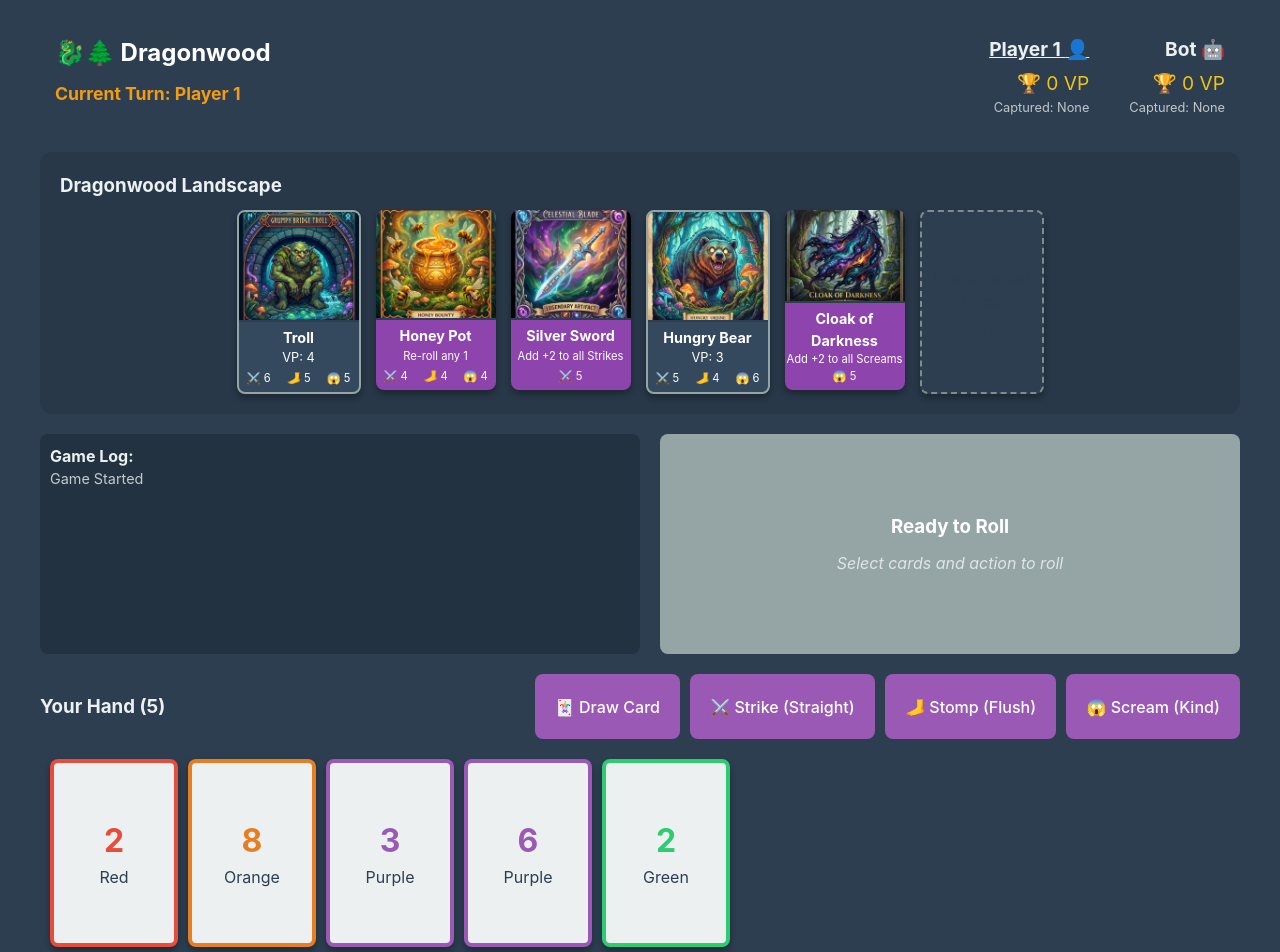
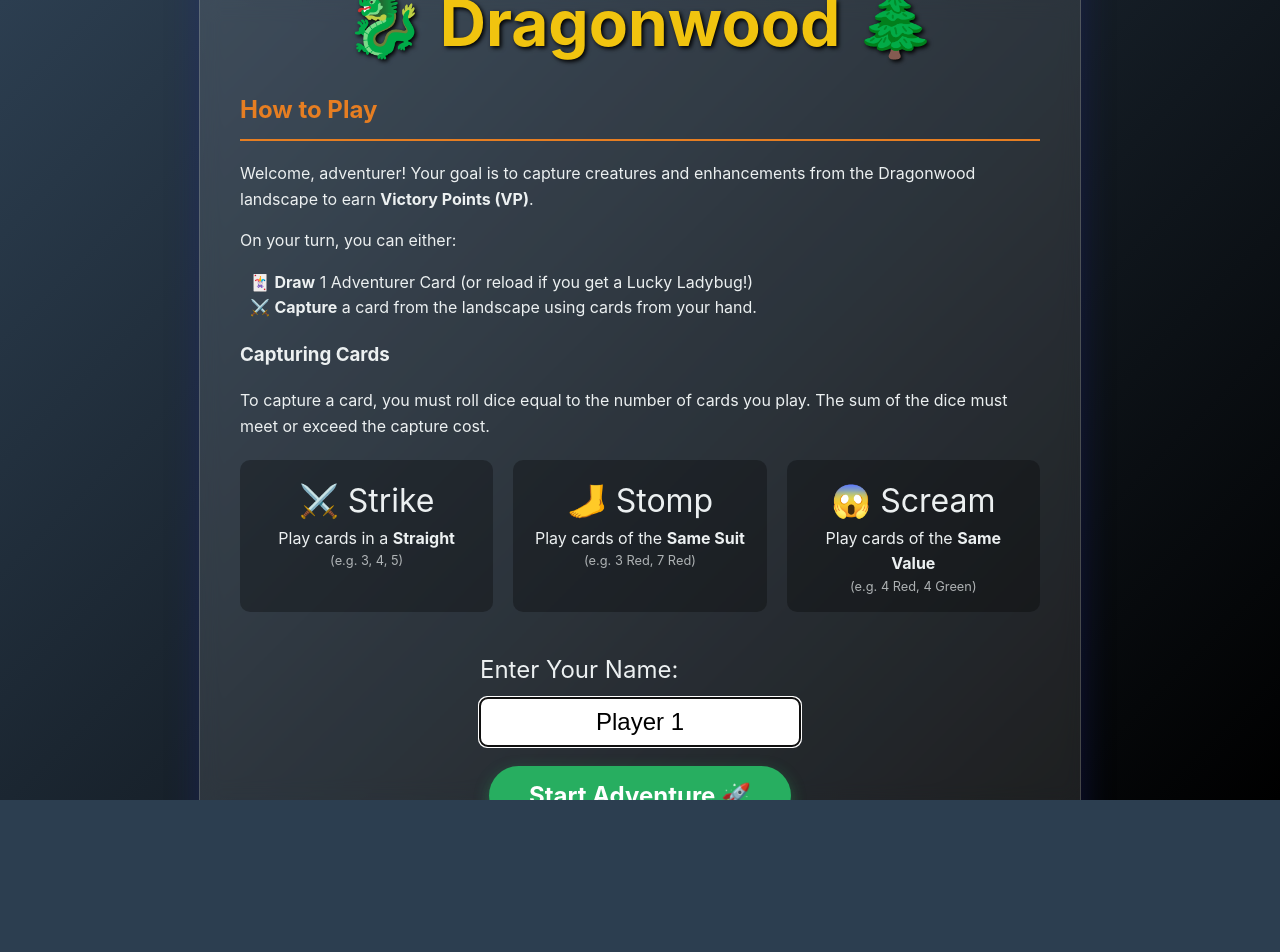
Before and after one commit to andrew-mcgrath/dragonwood, a React (Vite) app: page / in a window 1280 px wide. Shown: the top 952 px of the page. After the commit the page ends 800 px from the top, so only its background shows below. Built offline with nearby package versions, Linux system fonts and the light colour scheme.

Commit message:
feat: Implement a splash screen for game initialization and add auto-scrolling to the game log.

```diff
--- a/src/App.tsx
+++ b/src/App.tsx
@@ -1,6 +1,7 @@
 import { useState, useEffect } from 'react';
 import { GameEngine } from './engine/GameEngine';
 import { GameBoard } from './components/GameBoard';
+import { SplashScreen } from './components/SplashScreen';
 import './index.css';
 
 // Singleton instance for simplicity in this MVP
@@ -16,6 +17,7 @@ try {
 }
 
 function App() {
+  const [gameStarted, setGameStarted] = useState(false);
   // Force update trigger
   const [_, setTick] = useState(0);
 
@@ -27,6 +29,12 @@ function App() {
     const unsubscribe = gameEngine.subscribe(refresh);
     return () => unsubscribe();
   }, []);
+
+  const handleStartGame = (playerName: string) => {
+    gameEngine.setPlayerName('p1', playerName);
+    setGameStarted(true);
+    refresh();
+  };
 
   const handleDraw = () => {
     gameEngine.drawCard();
@@ -63,6 +71,10 @@ function App() {
     </div>;
   }
 
+  if (!gameStarted) {
+    return <SplashScreen onStartGame={handleStartGame} />;
+  }
+
   return (
     <div className="App">
       <GameBoard
--- a/src/components/GameBoard.tsx
+++ b/src/components/GameBoard.tsx
@@ -1,4 +1,4 @@
-import React, { useState } from 'react';
+import React, { useState, useRef, useEffect } from 'react';
 import type { GameState, AttackType } from '../engine/types';
 import { CardComponent } from './Card';
 
@@ -11,6 +11,7 @@ interface GameBoardProps {
 }
 
 const DiceFace: React.FC<{ value: number }> = ({ value }) => {
+    // ... (DiceFace implementation)
     // Basic CSS dice face
     // Dragonwood Dice: 1, 2, 2, 3, 3, 4. Result is pre-calculated engine-side as 1-4.
     // We just render pips for the value.
@@ -43,6 +44,14 @@ const DiceFace: React.FC<{ value: number }> = ({ value }) => {
 export const GameBoard: React.FC<GameBoardProps> = ({ gameState, onDraw, onCapture, onPenaltyDiscard, onRenamePlayer }) => {
     const player = gameState.players[gameState.currentPlayerIndex];
     const isMyTurn = !player.isBot; // Assuming index 0 is human usually, or check ID
+
+    const logEndRef = useRef<HTMLDivElement>(null);
+
+    useEffect(() => {
+        if (logEndRef.current) {
+            logEndRef.current.scrollIntoView({ behavior: 'smooth' });
+        }
+    }, [gameState.turnLog.length]);
 
     const [selectedHandCards, setSelectedHandCards] = useState<string[]>([]);
     const [selectedLandscapeCard, setSelectedLandscapeCard] = useState<string | null>(null);
@@ -181,10 +190,11 @@ export const GameBoard: React.FC<GameBoardProps> = ({ gameState, onDraw, onCaptu
             <section style={{ display: 'flex', gap: '20px', minHeight: '100px' }}>
                 <div style={{ flex: 1, background: 'rgba(0,0,0,0.2)', padding: '10px', borderRadius: '8px', overflowY: 'auto', height: '200px' }}>
                     <strong>Game Log:</strong>
-                    <div style={{ display: 'flex', flexDirection: 'column-reverse' }}>
-                        {[...gameState.turnLog].reverse().map((log, i) => (
+                    <div style={{ display: 'flex', flexDirection: 'column' }}>
+                        {gameState.turnLog.map((log, i) => (
                             <div key={i} style={{ fontSize: '0.9em', opacity: 0.8 }}>{log}</div>
                         ))}
+                        <div ref={logEndRef} />
                     </div>
                 </div>
 
--- /dev/null
+++ b/src/components/SplashScreen.tsx
@@ -0,0 +1,96 @@
+import React, { useState } from 'react';
+
+interface SplashProps {
+    onStartGame: (playerName: string) => void;
+}
+
+export const SplashScreen: React.FC<SplashProps> = ({ onStartGame }) => {
+    const [name, setName] = useState("Player 1");
+
+    const handleSubmit = (e: React.FormEvent) => {
+        e.preventDefault();
+        if (name.trim()) {
+            onStartGame(name.trim());
+        }
+    };
+
+    return (
+        <div style={{
+            position: 'fixed', top: 0, left: 0, right: 0, bottom: 0,
+            background: 'linear-gradient(135deg, #2c3e50 0%, #000000 100%)',
+            color: '#ecf0f1', display: 'flex', flexDirection: 'column',
+            alignItems: 'center', justifyContent: 'center', overflowY: 'auto', padding: '20px', zIndex: 999
+        }}>
+            <div style={{
+                background: 'rgba(255,255,255,0.1)', padding: '40px', borderRadius: '20px',
+                maxWidth: '800px', width: '100%', backdropFilter: 'blur(10px)',
+                boxShadow: '0 8px 32px 0 rgba(31, 38, 135, 0.37)', border: '1px solid rgba(255, 255, 255, 0.18)'
+            }}>
+                <h1 style={{ fontSize: '4em', margin: '0 0 20px 0', textAlign: 'center', color: '#f1c40f', textShadow: '2px 2px 4px #000000' }}>
+                    🐉 Dragonwood 🌲
+                </h1>
+
+                <div style={{ marginBottom: '40px', lineHeight: '1.6' }}>
+                    <h2 style={{ color: '#e67e22', borderBottom: '2px solid #e67e22', paddingBottom: '10px' }}>How to Play</h2>
+                    <p>
+                        Welcome, adventurer! Your goal is to capture creatures and enhancements from the Dragonwood landscape to earn <strong>Victory Points (VP)</strong>.
+                    </p>
+                    <p>
+                        On your turn, you can either:
+                    </p>
+                    <ul style={{ listStyleType: 'none', paddingLeft: '10px' }}>
+                        <li>🃏 <strong>Draw</strong> 1 Adventurer Card (or reload if you get a Lucky Ladybug!)</li>
+                        <li>⚔️ <strong>Capture</strong> a card from the landscape using cards from your hand.</li>
+                    </ul>
+
+                    <h3>Capturing Cards</h3>
+                    <p>To capture a card, you must roll dice equal to the number of cards you play. The sum of the dice must meet or exceed the capture cost.</p>
+                    <div style={{ display: 'grid', gridTemplateColumns: '1fr 1fr 1fr', gap: '20px', marginTop: '20px' }}>
+                        <div style={{ background: 'rgba(0,0,0,0.3)', padding: '15px', borderRadius: '10px', textAlign: 'center' }}>
+                            <div style={{ fontSize: '2em' }}>⚔️ Strike</div>
+                            <div>Play cards in a <strong>Straight</strong></div>
+                            <div style={{ fontSize: '0.8em', opacity: 0.7 }}>(e.g. 3, 4, 5)</div>
+                        </div>
+                        <div style={{ background: 'rgba(0,0,0,0.3)', padding: '15px', borderRadius: '10px', textAlign: 'center' }}>
+                            <div style={{ fontSize: '2em' }}>🦶 Stomp</div>
+                            <div>Play cards of the <strong>Same Suit</strong></div>
+                            <div style={{ fontSize: '0.8em', opacity: 0.7 }}>(e.g. 3 Red, 7 Red)</div>
+                        </div>
+                        <div style={{ background: 'rgba(0,0,0,0.3)', padding: '15px', borderRadius: '10px', textAlign: 'center' }}>
+                            <div style={{ fontSize: '2em' }}>😱 Scream</div>
+                            <div>Play cards of the <strong>Same Value</strong></div>
+                            <div style={{ fontSize: '0.8em', opacity: 0.7 }}>(e.g. 4 Red, 4 Green)</div>
+                        </div>
+                    </div>
+                </div>
+
+                <form onSubmit={handleSubmit} style={{ display: 'flex', flexDirection: 'column', alignItems: 'center', gap: '20px' }}>
+                    <label style={{ fontSize: '1.5em' }}>
+                        Enter Your Name:
+                        <input
+                            type="text"
+                            value={name}
+                            onChange={(e) => setName(e.target.value)}
+                            style={{
+                                display: 'block', marginTop: '10px', fontSize: '1em', padding: '10px',
+                                borderRadius: '8px', border: 'none', width: '300px', textAlign: 'center'
+                            }}
+                            autoFocus
+                        />
+                    </label>
+                    <button
+                        type="submit"
+                        style={{
+                            fontSize: '1.5em', padding: '15px 40px', background: '#27ae60', color: 'white',
+                            border: 'none', borderRadius: '50px', cursor: 'pointer',
+                            boxShadow: '0 5px 15px rgba(39, 174, 96, 0.4)', transition: 'transform 0.2s',
+                            fontWeight: 'bold'
+                        }}
+                    >
+                        Start Adventure 🚀
+                    </button>
+                </form>
+            </div>
+        </div>
+    );
+};
```
